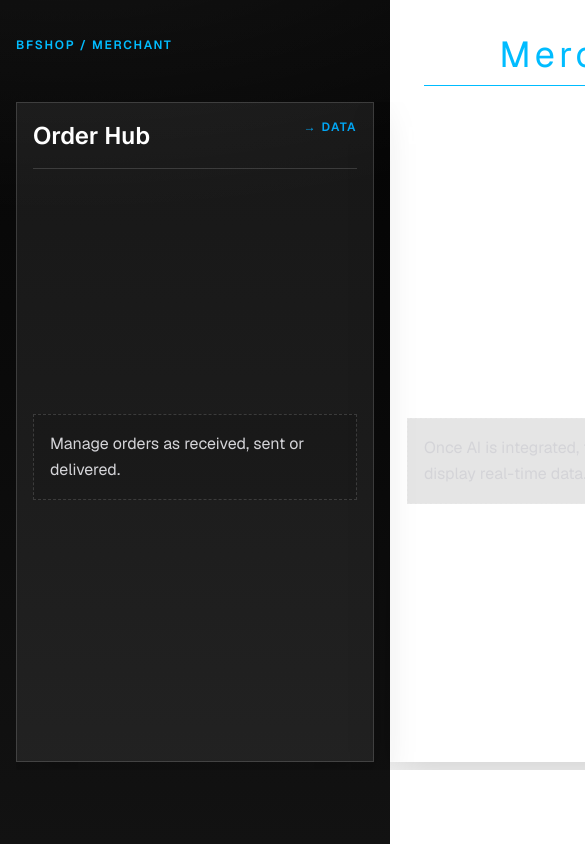
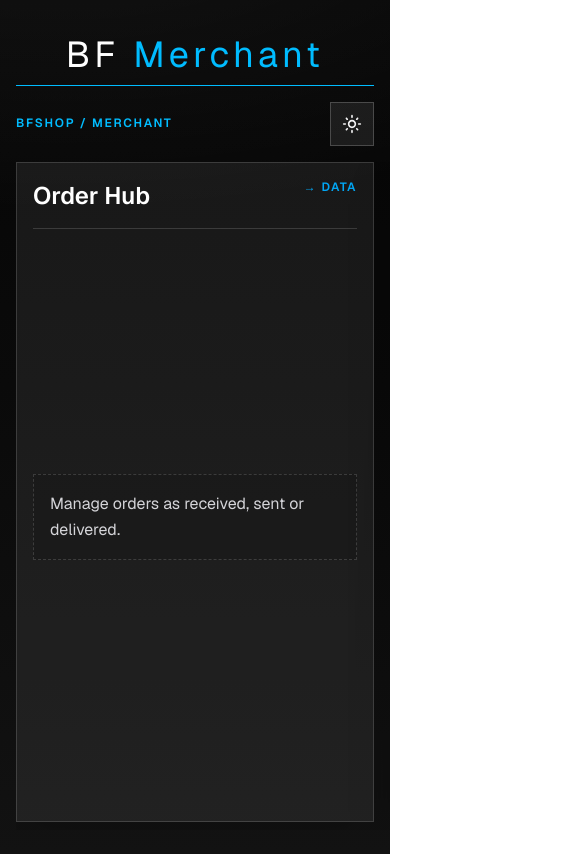
Before and after one commit to BenPS927/BFshop, a Next.js app: page /merchant in a window 390 px wide. Shown: the top 854 px of the page, 585 px wide, since content can reach past the window. Built offline with nearby package versions, Linux system fonts and the light colour scheme.

Commit message:
trying to fix mobile issues with ai

```diff
--- a/src/app/(merchant)/merchant/page.tsx
+++ b/src/app/(merchant)/merchant/page.tsx
@@ -111,8 +111,8 @@ export default function MerchantPage() {
       }`}
     >
       <section className="mx-auto grid min-h-[calc(100vh-3rem)] max-w-[1600px] grid-rows-[auto_1fr] gap-4 md:min-h-[calc(100vh-4rem)] md:gap-8 lg:min-h-[calc(100vh-6rem)] lg:gap-12">
-        <header className="grid grid-cols-[1fr_auto_1fr] items-start gap-4 md:pb-0">
-          <div className="pt-2">
+        <header className="grid grid-cols-[1fr_auto] items-start gap-4 md:grid-cols-[1fr_auto_1fr] md:pb-0">
+          <div className="order-2 pt-2 md:order-none">
             <Link
               href="/"
               className={`font-inter text-xs font-semibold uppercase tracking-[0.14em] transition ${
@@ -124,7 +124,7 @@ export default function MerchantPage() {
           </div>
 
           <h1
-            className={`border-b p-2 text-center font-bebas text-4xl leading-tight tracking-[0.12em] md:text-5xl lg:p-8 lg:text-6xl ${
+            className={`order-1 col-span-2 border-b p-2 text-center font-bebas text-4xl leading-tight tracking-[0.12em] md:order-none md:col-span-1 md:text-5xl lg:p-8 lg:text-6xl ${
               lightMode ? "border-sky-700" : "border-sky-400"
             }`}
           >
@@ -136,7 +136,7 @@ export default function MerchantPage() {
             onClick={toggleTheme}
             aria-label={`Switch to ${lightMode ? "dark" : "light"} mode`}
             title={`Switch to ${lightMode ? "dark" : "light"} mode`}
-            className={`justify-self-end grid size-11 shrink-0 place-items-center border transition focus-visible:outline-2 focus-visible:outline-offset-2 focus-visible:outline-sky-500 ${
+            className={`order-3 justify-self-end grid size-11 shrink-0 place-items-center border transition focus-visible:outline-2 focus-visible:outline-offset-2 focus-visible:outline-sky-500 md:order-none ${
               lightMode
                 ? "border-zinc-300 bg-white text-zinc-800 hover:border-sky-600 hover:text-sky-700"
                 : "border-white/20 bg-white/[0.08] text-zinc-100 hover:border-sky-400 hover:text-sky-300"
@@ -146,7 +146,7 @@ export default function MerchantPage() {
           </button>
         </header>
 
-        <div className="md:mt-0">
+        <div className="min-w-0 md:mt-0">
           <div className="-mr-4 flex snap-x snap-mandatory gap-4 overflow-x-auto pb-2 md:-mr-6 md:gap-6 lg:mr-0 lg:grid lg:grid-cols-3 lg:gap-8 lg:overflow-visible lg:pb-0">
             {boards.map((board) => (
               <div key={board.id} className="w-[calc(100vw-2rem)] shrink-0 snap-center lg:w-auto">
```
